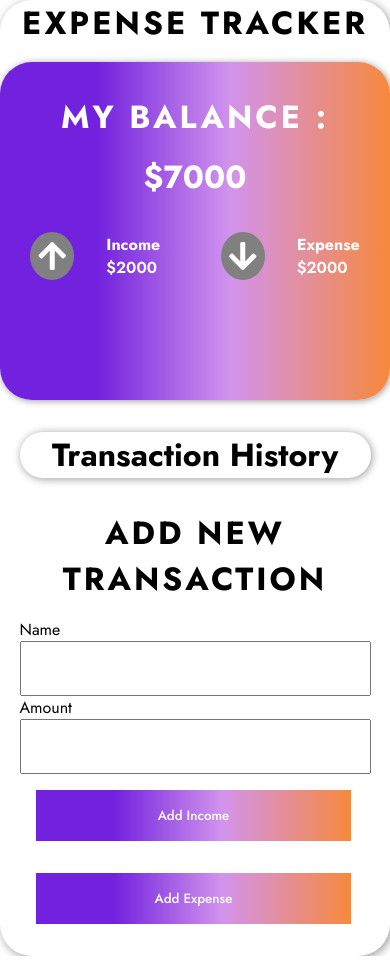
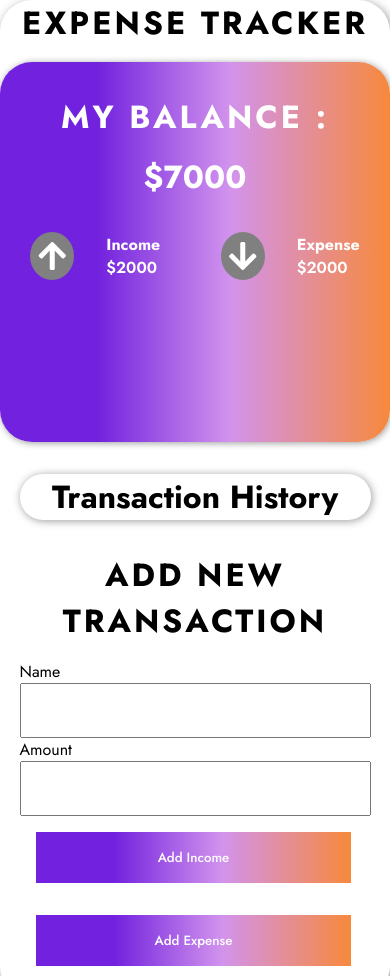
Before and after one commit to abhiChaturvedi2001/Expense-Track, a plain HTML site: page index.html in a window 390 px wide. Shown: the top 976 px of the page. Drawn offline with Linux system fonts and the light colour scheme.

Commit message:
Update index.css

```diff
--- a/index.css
+++ b/index.css
@@ -164,7 +164,7 @@ button{
     }
     .container{
         width: 100%;
-        min-height: 40vh;
+        min-height: 45vh;
     }
 
 }
```
